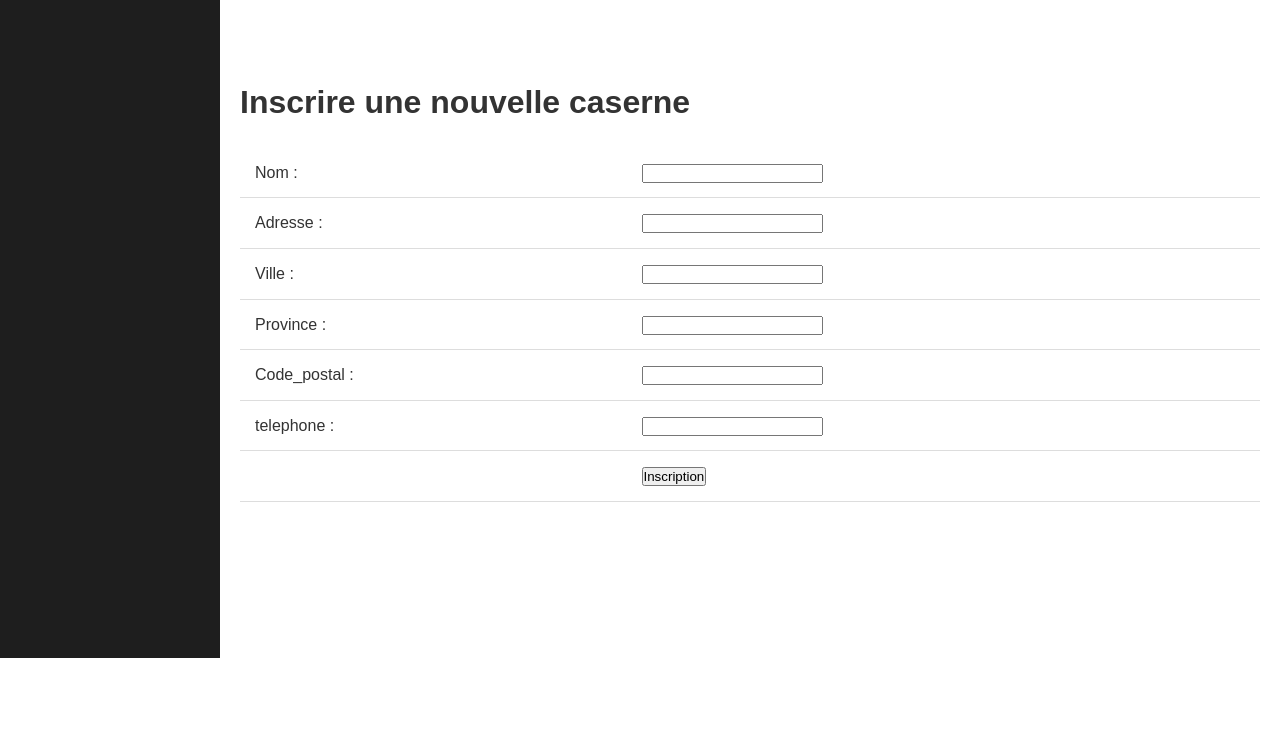
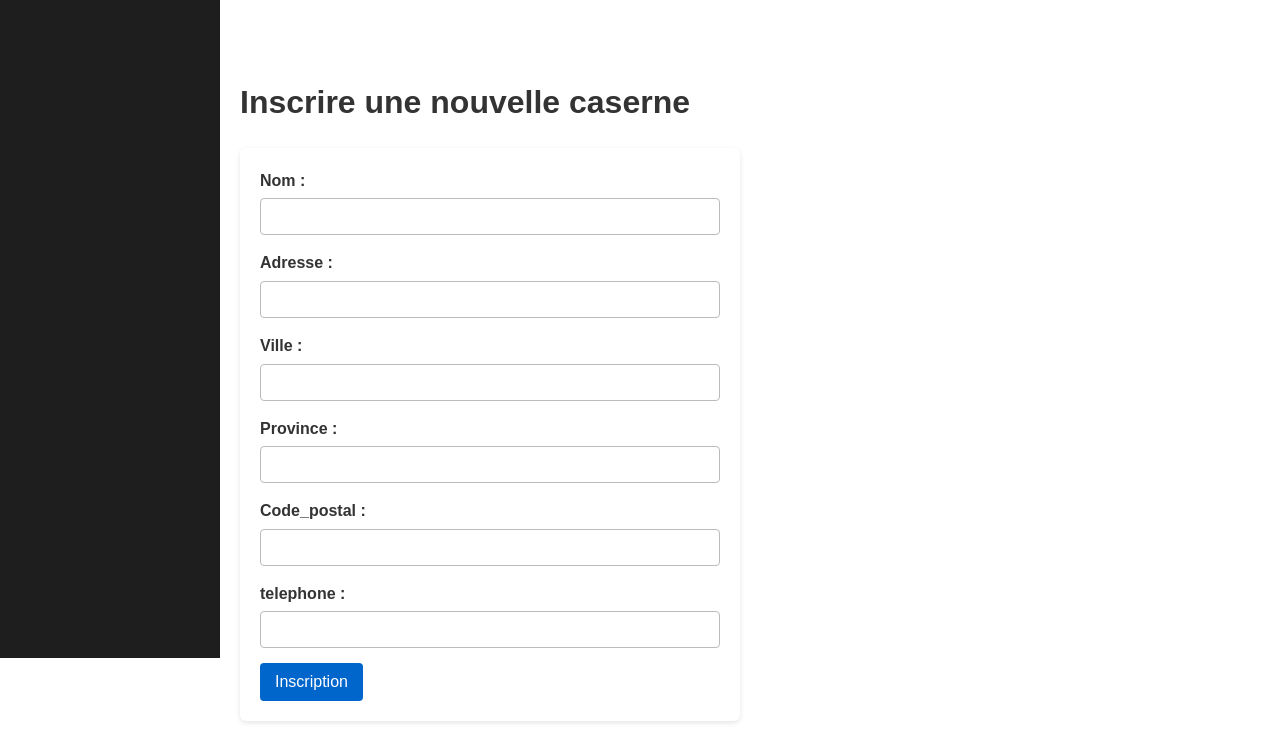
Before and after one commit to louane-B/gestion_caserne, a PHP site: page /Caserne/casernesPage.php in a window 1280 px wide. Shown: the part 142-883 px from the top of the page. Before the commit the page ends 800 px from the top, so only its background shows below. Run offline with PHP 8.4, Linux system fonts and the light colour scheme; data that the repository does not hold is empty.

Commit message:
modification du form ajouterCaserne

```diff
--- a/Caserne/casernesPage.php
+++ b/Caserne/casernesPage.php
@@ -48,37 +48,32 @@
         <br/>
         <br/>
         <h1>Inscrire une nouvelle caserne</h1>
-        <form action="ajouterCaserne.php" method="POST">
-            <table>
-                <tr>
-                    <td> Nom :</td>
-                    <td><input type="text" name="nom" required></td>
-                </tr>
-                <tr>
-                    <td> Adresse : </td>
-                    <td><input type="text" name="adresse" require></td>
-                </tr>
-                <tr>
-                    <td> Ville : </td>
-                    <td><input type="text" name="ville" required></td>
-                </tr>
-                <tr>
-                    <td> Province : </td>
-                    <td><input type="text" name="province" required></td>
-                </tr>
-                <tr>
-                    <td> Code_postal : </td>
-                    <td><input type="text" name="code_postal" required></td>
-                </tr>
-                <tr>
-                    <td> telephone : </td>
-                    <td><input type="text" name="telephone" required></td>
-                </tr>
-                <tr>
-                    <td></td>
-                    <td><input type="submit" value="Inscription"></td>
-                </tr>
-            </table>
+        <form action="ajouterCaserne.php" method="POST" class="form-caserne">
+                <div class="form-group">
+                    <label> Nom :</label>
+                    <input type="text" name="nom" required>
+                </div>
+                <div class="form-group">
+                    <label> Adresse : </label>
+                    <input type="text" name="adresse" require>
+                </div>
+                <div class="form-group">
+                    <label> Ville : </label>
+                    <input type="text" name="ville" required>
+                </div>
+                <div class="form-group">
+                    <label> Province : </label>
+                    <input type="text" name="province" required>
+                </div>
+                <div class="form-group">
+                    <label> Code_postal : </label>
+                    <input type="text" name="code_postal" required>
+                </div>
+                <div class="form-group">
+                    <label> telephone : </label>
+                    <input type="text" name="telephone" required>
+                </div>
+                    <button type="submit" class="btn-submit">Inscription</button>
         </form>
     </div>
 </body>
--- a/style/pageStyle.css
+++ b/style/pageStyle.css
@@ -92,3 +92,52 @@ th {
 tr:hover {
     background-color: #ff8f8f; /* survol léger pour la lisibilité */
 }
+
+/* ------------------------------------------------- */
+/* Formulaire CASERNE                                */
+/* ------------------------------------------------- */
+
+.form-caserne {
+    max-width: 500px;
+    background-color: white;
+    padding: 20px;
+    border-radius: 6px;
+    box-shadow: 0 2px 5px rgba(0, 0, 0, 0.1);
+    margin-top: 20px;
+}
+
+.form-group {
+    margin-bottom: 15px;
+}
+
+.form-group label {
+    display: block;
+    font-weight: bold;
+    margin-bottom: 5px;
+}
+
+.form-group input {
+    width: 100%;
+    padding: 10px;
+    border: 1px solid #bbb;
+    border-radius: 4px;
+}
+
+.form-group input:focus {
+    border-color: #0066CC;
+    outline: none;
+}
+
+.btn-submit {
+    background-color: #0066cc;
+    color: white;
+    padding: 10px 15px;
+    border: none;
+    border-radius: 4px;
+    cursor: pointer;
+    font-size: 16px;
+}
+
+.btn-submit:hover {
+    background-color: #004c99;
+}
```
